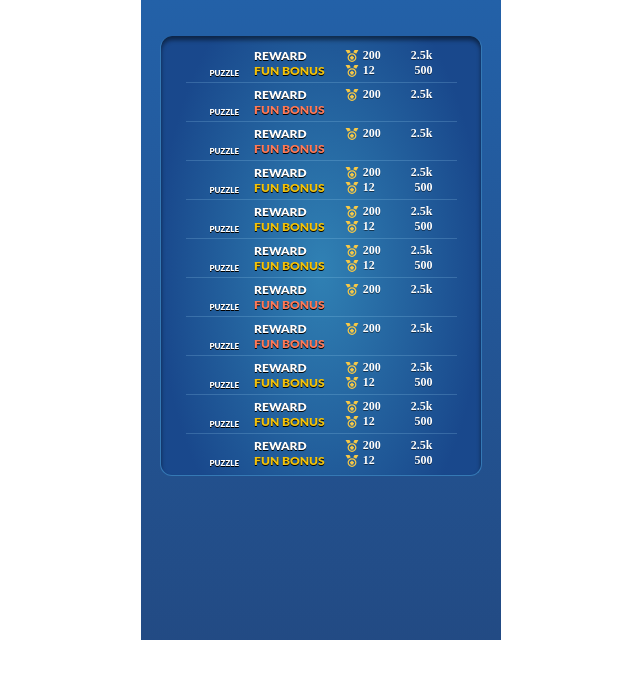
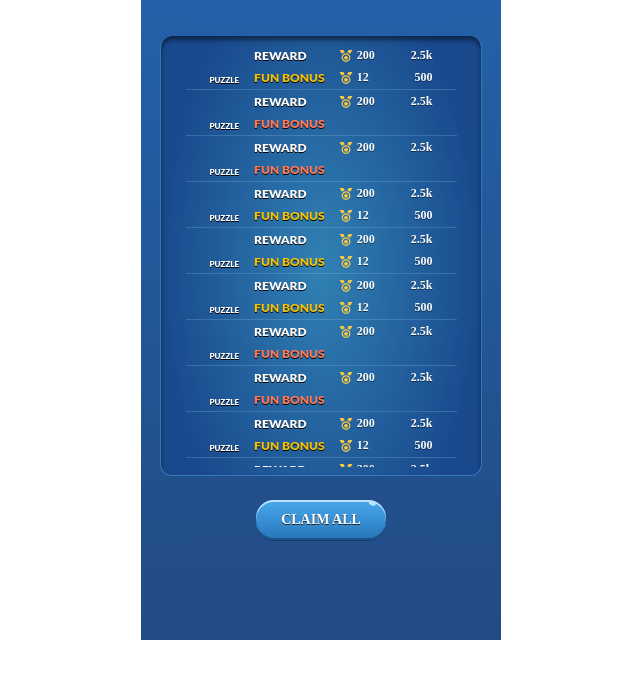
Before and after one commit to Streammer/hamster-test, a Vue app: page / in a window 1280 px wide. Shown: the top 678 px of the page, without its empty margins (319-959 px from the left). Built offline with nearby package versions, Linux system fonts and the light colour scheme.

Commit message:
create claim button

```diff
--- /dev/null
+++ b/src/components/Button.vue
@@ -0,0 +1,48 @@
+<template>
+    <button class="button-claim">
+        <div class="button-claim__text">claim all</div>
+    </button>
+</template>
+<style scoped>
+.button-claim__text {
+    text-transform: uppercase;
+    color: #FFF;
+    text-align: center;
+    text-shadow: 0px 0.5px 0px #1F1F1F;
+    -webkit-text-stroke-width: 0.5;
+    -webkit-text-stroke-color: var(--Button-stroke, #1F1F1F);
+    font-family: "Movavi Grotesque";
+    font-size: 14px;
+    font-style: normal;
+    font-weight: 900;
+    line-height: 16px;
+    text-transform: uppercase;
+}
+
+.button-claim {
+    display: flex;
+    outline: none;
+    border: none;
+    height: 40px;
+    min-height: 30px;
+    padding: 12px 25px;
+    justify-content: center;
+    align-items: center;
+    gap: 4px;
+    border-radius: 18px;
+    background: linear-gradient(180deg, #48A9EC 0%, #2875B9 100%);
+    box-shadow: 0px 2px 0px 0px #BEE3FF inset, 0px 1px 1px 0px rgba(0, 0, 0, 0.25), 0px -2px 0px 0px #155388 inset;
+    position: relative;
+}
+.button-claim::before {
+    content: "";
+    position: absolute;
+    top: 1px;
+    right: 10px;
+    background-image: url("../assets/ellipse.svg");
+    background-repeat: no-repeat;
+    background-size: cover;
+    width: 8px;
+    height: 5px;
+}
+</style>
--- a/src/components/GamesReleased.vue
+++ b/src/components/GamesReleased.vue
@@ -1,11 +1,13 @@
 <template>
     <div class="games-released">
         <ReleasedList/>
+        <Button />
     </div>
 </template>
 <script setup>
 import { defineOptions } from 'vue';
 import ReleasedList from './ReleasedList.vue';
+import Button from './Button.vue';
 defineOptions({ name: 'GamesReleased' });
 </script>
 <style scoped>
@@ -15,7 +17,7 @@ defineOptions({ name: 'GamesReleased' });
     padding: 36px 19px 24px 19px;
     flex-direction: column;
     align-items: center;
-    gap: 16px;
+    gap: 24px;
     background: linear-gradient(180deg, #2361A8 0%, #224378 132.67%);
     width: 100%;
     min-height: 640px;
--- a/src/components/ReleasedList.vue
+++ b/src/components/ReleasedList.vue
@@ -8,14 +8,14 @@
                         <span class="released-list__awards-title">REWARD</span>
                         <div v-if="item.reward.medals" class="released-list__points-values">
                             <img src="@/assets/medal.svg" alt="medal icon">
-                            <span class="released-list__medals">{{ item.reward.medals }}</span>
+                            <span class="released-list__medals">{{ formatNumber(item.reward.medals) }}</span>
                         </div>
                         <span class="released-list__points">{{ formatNumber(item.reward.points) }}</span>
                         <span class="released-list__awards-title" :class="item.funBonus.medals ? 'orange' : 'red'">FUN
                             BONUS</span>
                         <div v-if="item.funBonus.medals" class="released-list__points-values">
                             <img src="@/assets/medal.svg" alt="medal icon">
-                            <span class="released-list__medals">{{ item.funBonus.medals }}</span>
+                            <span class="released-list__medals">{{ formatNumber(item.funBonus.medals) }}</span>
                         </div>
                         <span class="released-list__points">{{ formatNumber(item.funBonus.points) }}</span>
                     </div>
@@ -146,6 +146,7 @@ const formatNumber = (value) => {
     margin-left: auto;
     display: grid;
     grid-template-columns: minmax(max-content, 1fr) minmax(0, 1fr) minmax(0, 1fr);
+    row-gap: 7px;
 }
 
 .released-list__points-values {
@@ -153,7 +154,7 @@ const formatNumber = (value) => {
     align-items: center;
     gap: 4px;
     justify-self: flex-start;
-    padding-left: 20px;
+    padding-left: 14px;
 }
 
 .released-list__awards-title {
```
Also changed, not shown: src/assets/ellipse.svg (added).
